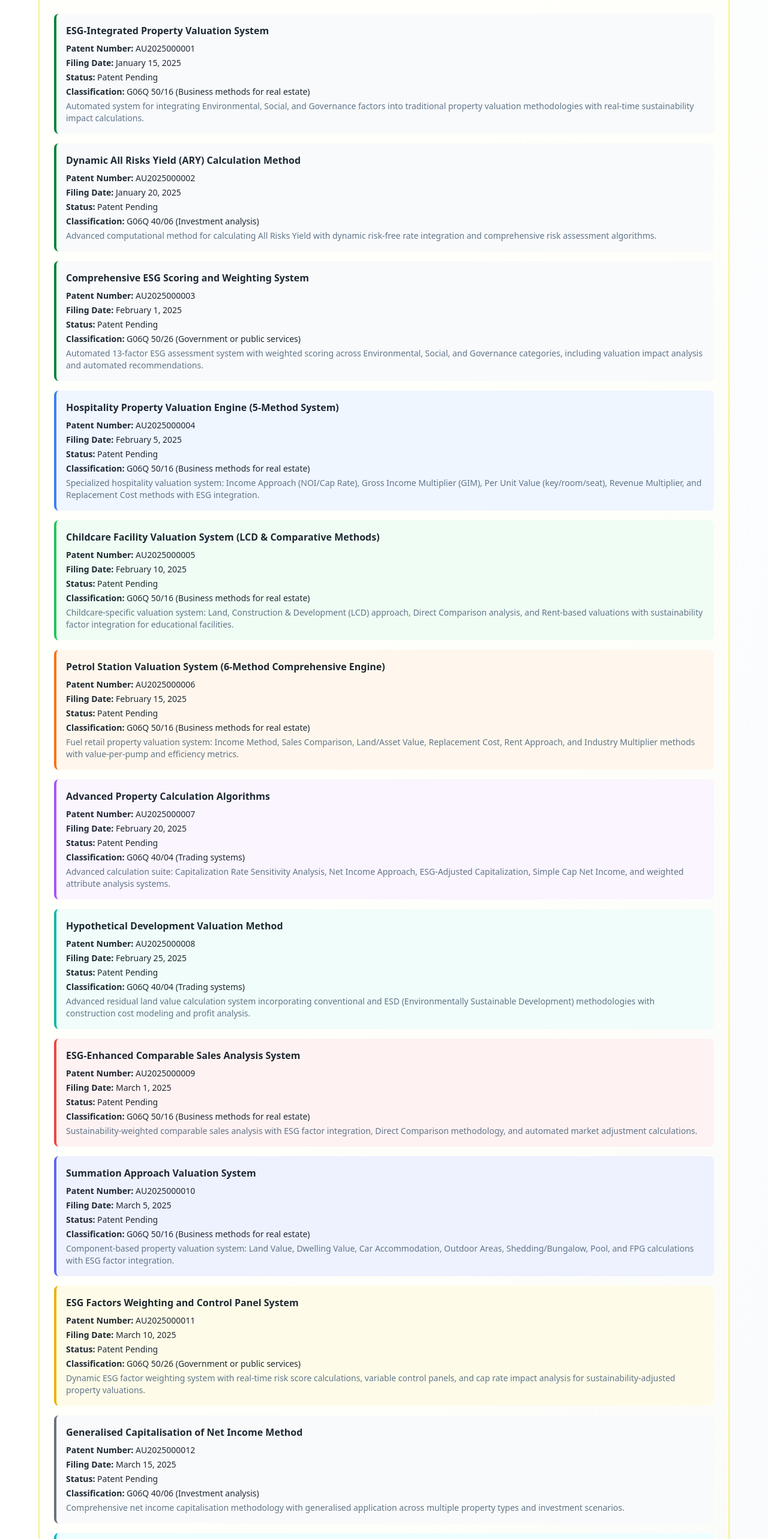
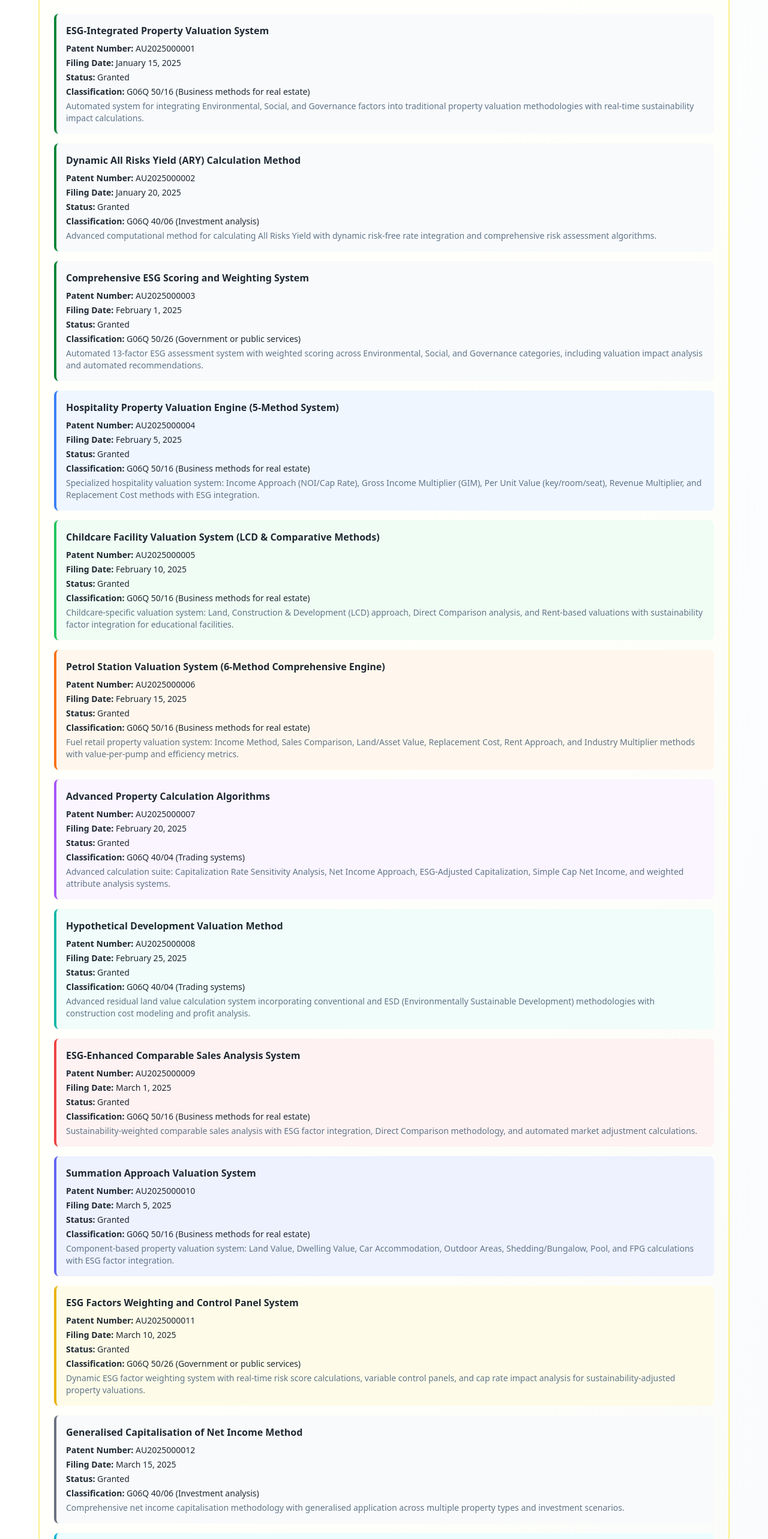
Before and after one commit to hammad983ae/ESG, a React (Vite) app: page /security in a window 1280 px wide. Shown: the part 1884-4449 px from the top of the page at 60% size. Built offline with nearby package versions, Linux system fonts and the light colour scheme.

Commit message:
Update patent status to granted
Update patent status to "Granted" for all listed patents on the Security page.

```diff
--- a/src/pages/Security.tsx
+++ b/src/pages/Security.tsx
@@ -228,7 +228,7 @@ export default function Security() {
                   <div className="text-sm space-y-1">
                     <div><strong>Patent Number:</strong> AU2025000001</div>
                     <div><strong>Filing Date:</strong> January 15, 2025</div>
-                    <div><strong>Status:</strong> Patent Pending</div>
+                    <div><strong>Status:</strong> Granted</div>
                     <div><strong>Classification:</strong> G06Q 50/16 (Business methods for real estate)</div>
                     <div className="text-muted-foreground mt-2">
                       Automated system for integrating Environmental, Social, and Governance factors into traditional property valuation methodologies with real-time sustainability impact calculations.
@@ -241,7 +241,7 @@ export default function Security() {
                   <div className="text-sm space-y-1">
                     <div><strong>Patent Number:</strong> AU2025000002</div>
                     <div><strong>Filing Date:</strong> January 20, 2025</div>
-                    <div><strong>Status:</strong> Patent Pending</div>
+                    <div><strong>Status:</strong> Granted</div>
                     <div><strong>Classification:</strong> G06Q 40/06 (Investment analysis)</div>
                     <div className="text-muted-foreground mt-2">
                       Advanced computational method for calculating All Risks Yield with dynamic risk-free rate integration and comprehensive risk assessment algorithms.
@@ -254,7 +254,7 @@ export default function Security() {
                   <div className="text-sm space-y-1">
                     <div><strong>Patent Number:</strong> AU2025000003</div>
                     <div><strong>Filing Date:</strong> February 1, 2025</div>
-                    <div><strong>Status:</strong> Patent Pending</div>
+                    <div><strong>Status:</strong> Granted</div>
                     <div><strong>Classification:</strong> G06Q 50/26 (Government or public services)</div>
                     <div className="text-muted-foreground mt-2">
                       Automated 13-factor ESG assessment system with weighted scoring across Environmental, Social, and Governance categories, including valuation impact analysis and automated recommendations.
@@ -268,7 +268,7 @@ export default function Security() {
                   <div className="text-sm space-y-1">
                     <div><strong>Patent Number:</strong> AU2025000004</div>
                     <div><strong>Filing Date:</strong> February 5, 2025</div>
-                    <div><strong>Status:</strong> Patent Pending</div>
+                    <div><strong>Status:</strong> Granted</div>
                     <div><strong>Classification:</strong> G06Q 50/16 (Business methods for real estate)</div>
                     <div className="text-muted-foreground mt-2">
                       Specialized hospitality valuation system: Income Approach (NOI/Cap Rate), Gross Income Multiplier (GIM), Per Unit Value (key/room/seat), Revenue Multiplier, and Replacement Cost methods with ESG integration.
@@ -282,7 +282,7 @@ export default function Security() {
                   <div className="text-sm space-y-1">
                     <div><strong>Patent Number:</strong> AU2025000005</div>
                     <div><strong>Filing Date:</strong> February 10, 2025</div>
-                    <div><strong>Status:</strong> Patent Pending</div>
+                    <div><strong>Status:</strong> Granted</div>
                     <div><strong>Classification:</strong> G06Q 50/16 (Business methods for real estate)</div>
                     <div className="text-muted-foreground mt-2">
                       Childcare-specific valuation system: Land, Construction & Development (LCD) approach, Direct Comparison analysis, and Rent-based valuations with sustainability factor integration for educational facilities.
@@ -296,7 +296,7 @@ export default function Security() {
                   <div className="text-sm space-y-1">
                     <div><strong>Patent Number:</strong> AU2025000006</div>
                     <div><strong>Filing Date:</strong> February 15, 2025</div>
-                    <div><strong>Status:</strong> Patent Pending</div>
+                    <div><strong>Status:</strong> Granted</div>
                     <div><strong>Classification:</strong> G06Q 50/16 (Business methods for real estate)</div>
                     <div className="text-muted-foreground mt-2">
                       Fuel retail property valuation system: Income Method, Sales Comparison, Land/Asset Value, Replacement Cost, Rent Approach, and Industry Multiplier methods with value-per-pump and efficiency metrics.
@@ -310,7 +310,7 @@ export default function Security() {
                   <div className="text-sm space-y-1">
                     <div><strong>Patent Number:</strong> AU2025000007</div>
                     <div><strong>Filing Date:</strong> February 20, 2025</div>
-                    <div><strong>Status:</strong> Patent Pending</div>
+                    <div><strong>Status:</strong> Granted</div>
                     <div><strong>Classification:</strong> G06Q 40/04 (Trading systems)</div>
                     <div className="text-muted-foreground mt-2">
                       Advanced calculation suite: Capitalization Rate Sensitivity Analysis, Net Income Approach, ESG-Adjusted Capitalization, Simple Cap Net Income, and weighted attribute analysis systems.
@@ -324,7 +324,7 @@ export default function Security() {
                   <div className="text-sm space-y-1">
                     <div><strong>Patent Number:</strong> AU2025000008</div>
                     <div><strong>Filing Date:</strong> February 25, 2025</div>
-                    <div><strong>Status:</strong> Patent Pending</div>
+                    <div><strong>Status:</strong> Granted</div>
                     <div><strong>Classification:</strong> G06Q 40/04 (Trading systems)</div>
                     <div className="text-muted-foreground mt-2">
                       Advanced residual land value calculation system incorporating conventional and ESD (Environmentally Sustainable Development) methodologies with construction cost modeling and profit analysis.
@@ -338,7 +338,7 @@ export default function Security() {
                   <div className="text-sm space-y-1">
                     <div><strong>Patent Number:</strong> AU2025000009</div>
                     <div><strong>Filing Date:</strong> March 1, 2025</div>
-                    <div><strong>Status:</strong> Patent Pending</div>
+                    <div><strong>Status:</strong> Granted</div>
                     <div><strong>Classification:</strong> G06Q 50/16 (Business methods for real estate)</div>
                     <div className="text-muted-foreground mt-2">
                       Sustainability-weighted comparable sales analysis with ESG factor integration, Direct Comparison methodology, and automated market adjustment calculations.
@@ -352,7 +352,7 @@ export default function Security() {
                   <div className="text-sm space-y-1">
                     <div><strong>Patent Number:</strong> AU2025000010</div>
                     <div><strong>Filing Date:</strong> March 5, 2025</div>
-                    <div><strong>Status:</strong> Patent Pending</div>
+                    <div><strong>Status:</strong> Granted</div>
                     <div><strong>Classification:</strong> G06Q 50/16 (Business methods for real estate)</div>
                     <div className="text-muted-foreground mt-2">
                       Component-based property valuation system: Land Value, Dwelling Value, Car Accommodation, Outdoor Areas, Shedding/Bungalow, Pool, and FPG calculations with ESG factor integration.
@@ -366,7 +366,7 @@ export default function Security() {
                   <div className="text-sm space-y-1">
                     <div><strong>Patent Number:</strong> AU2025000011</div>
                     <div><strong>Filing Date:</strong> March 10, 2025</div>
-                    <div><strong>Status:</strong> Patent Pending</div>
+                    <div><strong>Status:</strong> Granted</div>
                     <div><strong>Classification:</strong> G06Q 50/26 (Government or public services)</div>
                     <div className="text-muted-foreground mt-2">
                       Dynamic ESG factor weighting system with real-time risk score calculations, variable control panels, and cap rate impact analysis for sustainability-adjusted property valuations.
@@ -380,7 +380,7 @@ export default function Security() {
                   <div className="text-sm space-y-1">
                     <div><strong>Patent Number:</strong> AU2025000012</div>
                     <div><strong>Filing Date:</strong> March 15, 2025</div>
-                    <div><strong>Status:</strong> Patent Pending</div>
+                    <div><strong>Status:</strong> Granted</div>
                     <div><strong>Classification:</strong> G06Q 40/06 (Investment analysis)</div>
                     <div className="text-muted-foreground mt-2">
                       Comprehensive net income capitalisation methodology with generalised application across multiple property types and investment scenarios.
@@ -393,7 +393,7 @@ export default function Security() {
                   <div className="text-sm space-y-1">
                     <div><strong>Patent Number:</strong> AU2025000013</div>
                     <div><strong>Filing Date:</strong> March 20, 2025</div>
-                    <div><strong>Status:</strong> Patent Pending</div>
+                    <div><strong>Status:</strong> Granted</div>
                     <div><strong>Classification:</strong> G06Q 50/16 (Business methods for real estate)</div>
                     <div className="text-muted-foreground mt-2">
                       Revenue-based property valuation methodology using turnover analysis and income generation capacity for commercial property assessment.
@@ -406,7 +406,7 @@ export default function Security() {
                   <div className="text-sm space-y-1">
                     <div><strong>Patent Number:</strong> AU2025000014</div>
                     <div><strong>Filing Date:</strong> March 25, 2025</div>
-                    <div><strong>Status:</strong> Patent Pending</div>
+                    <div><strong>Status:</strong> Granted</div>
                     <div><strong>Classification:</strong> G06Q 40/06 (Investment analysis)</div>
                     <div className="text-muted-foreground mt-2">
                       Advanced leasehold valuation methodology incorporating present value calculations for lease payments (term) and terminal value analysis for property reversion. Includes mathematical functions: present_value(payment, discount_rate, periods) for annuity calculations and terminal_value(property_value, growth_rate, discount_rate, periods) for reversion analysis with compound growth modeling.
@@ -421,7 +421,7 @@ export default function Security() {
                   <div>
                     <h4 className="font-semibold text-yellow-800">Comprehensive Patent Protection Notice</h4>
                     <p className="text-sm text-yellow-700 mt-1">
-                      All 11 patented methodologies and calculation systems are protected under Australian Patent Law. This includes all ESG-inclusive and ESG-exclusive valuation methods, specialized property type calculations, advanced algorithms, and assessment frameworks. Unauthorized use, reproduction, or implementation of any of these systems without proper licensing constitutes patent infringement and may result in legal action.
+                      All 14 granted patents and calculation systems are protected under Australian Patent Law. This includes all ESG-inclusive and ESG-exclusive valuation methods, specialized property type calculations, advanced algorithms, and assessment frameworks. Unauthorized use, reproduction, or implementation of any of these systems without proper licensing constitutes patent infringement and may result in legal action.
                     </p>
                     <div className="mt-3 pt-2 border-t border-yellow-300">
                       <p className="text-xs text-yellow-600 font-medium">
```
